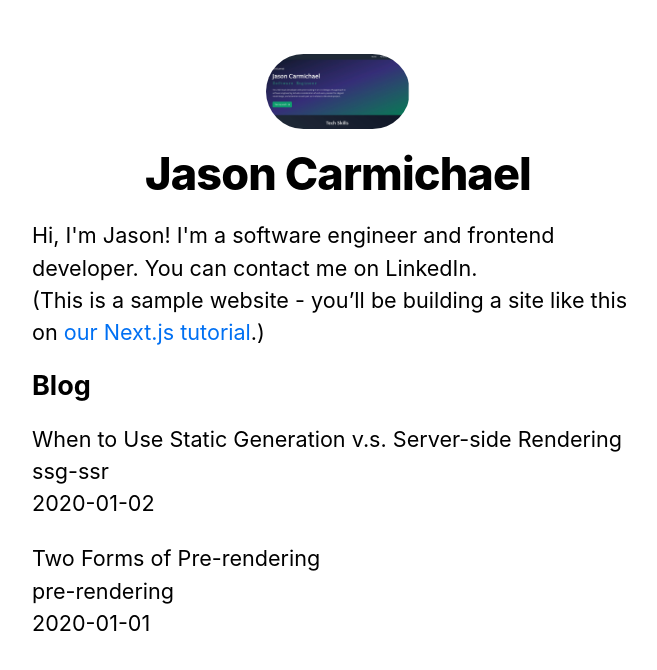
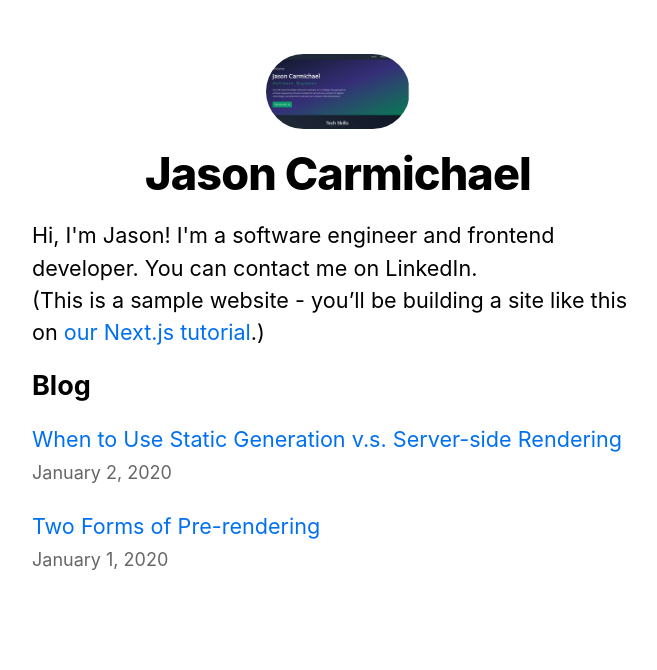
Before and after one commit to jasondcarmichael/next.js_blog_template, a Next.js app: page / in a window 1280 px wide. Shown: the top 670 px of the page, without its empty margins (302-959 px from the left). Built offline with nearby package versions, Linux system fonts and the light colour scheme.

Commit message:
added CSS util styles to posts and links to posts from indexJS

```diff
--- a/pages/index.js
+++ b/pages/index.js
@@ -1,4 +1,6 @@
 import Head from 'next/head';
+import Link from 'next/link';
+import Date from '../components/date';
 import Layout, { siteTitle } from '../components/layout';
 import utilStyles from '../styles/utils.module.css';
 import { getSortedPostsData } from '../lib/posts';
@@ -31,11 +33,11 @@
         <ul className={utilStyles.list}>
           {allPostsData.map(({ id, date, title }) => (
             <li className={utilStyles.listItem} key={id}>
-              {title}
+              <Link href={`/posts/${id}`}>{title}</Link>
               <br />
-              {id}
-              <br />
-              {date}
+              <small className={utilStyles.lightText}>
+                <Date dateString={date} />
+              </small>
             </li>
           ))}
         </ul>
```
Also changed, not shown: pages/posts/[id].js (+10 -7 lines).
